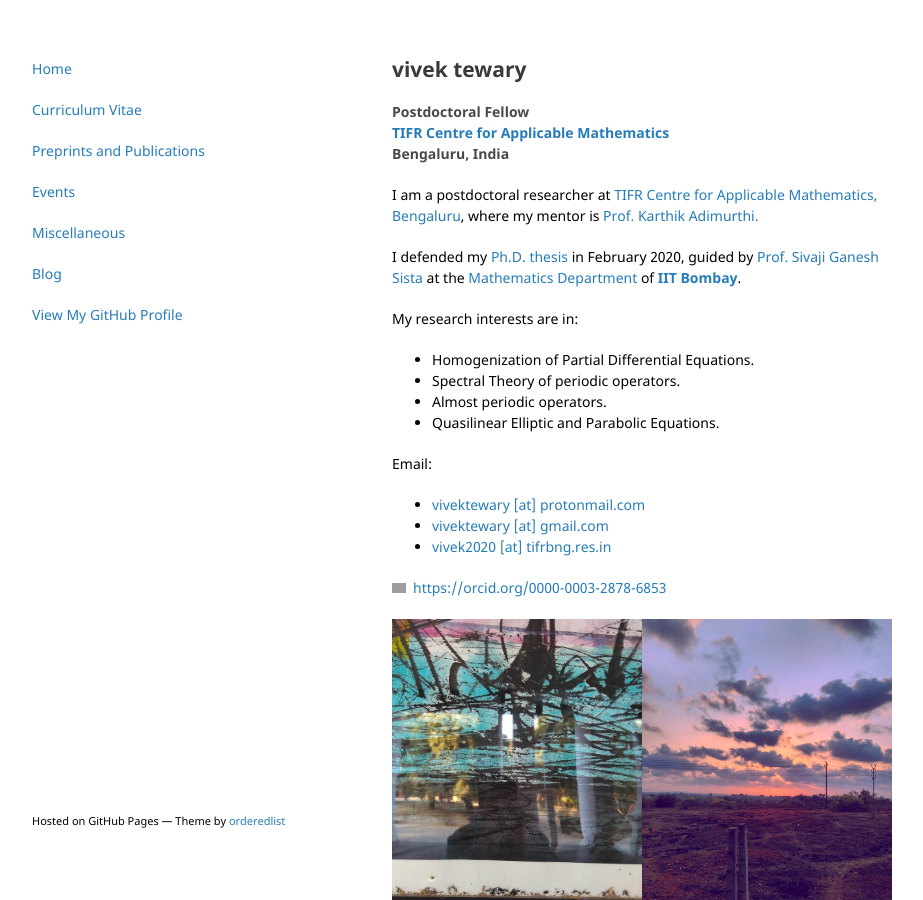
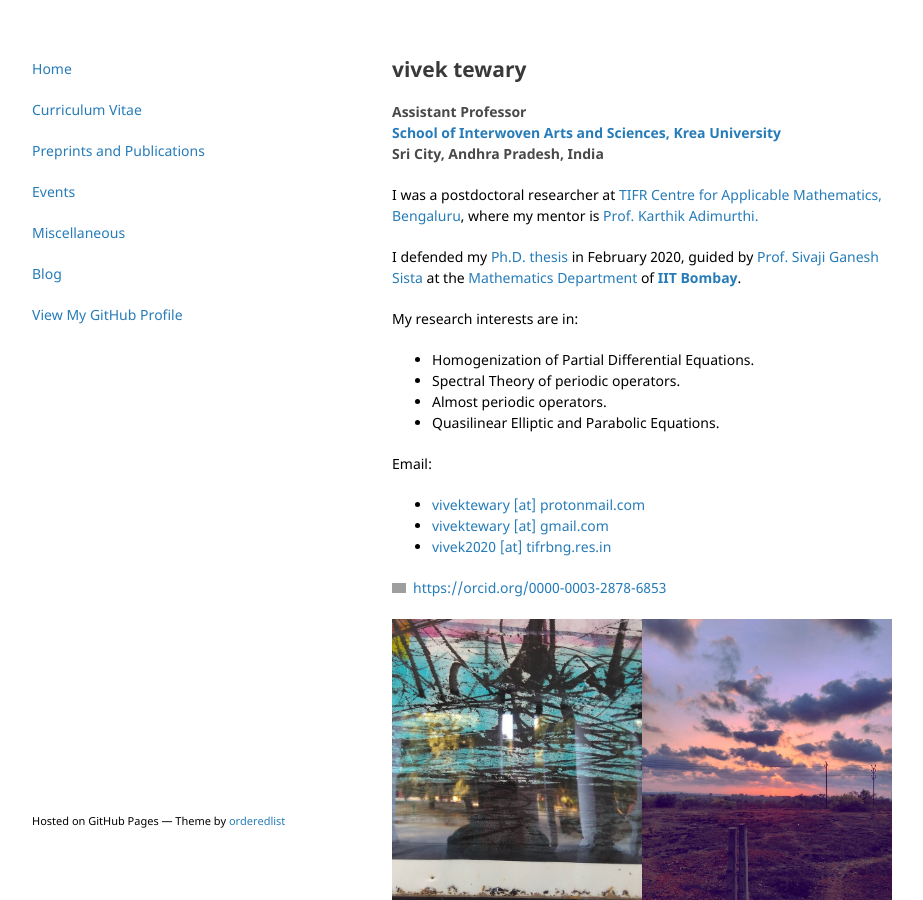
Before and after one commit to vivektewary/vivektewary.github.io, a Jekyll site: the page built from index.html, in a window 1280 px wide and 900 px high. Shown: the whole window, without its empty margins (178-1101 px from the left). Built offline with Jekyll 4.4.1, drawn with Linux system fonts in a browser that asks for light colours; grey boxes are pictures that could not be loaded.

Commit message:
Update index.html

```diff
--- a/index.html
+++ b/index.html
@@ -4,9 +4,9 @@ title: Home
 ---
 <h2>{{ "Vivek Tewary" | downcase }}</h2>
 
-<h4>Postdoctoral Fellow<br><a href="https://www.math.tifrbng.res.in/"style="text-decoration:none" target="_blank">TIFR Centre for Applicable Mathematics</a><br> Bengaluru, India</h4>
+<h4>Assistant Professor<br><a href="https://krea.edu.in/sias/"style="text-decoration:none" target="_blank">School of Interwoven Arts and Sciences, Krea University</a><br> Sri City, Andhra Pradesh, India</h4>
 <p>
-I am a postdoctoral researcher at <a href="https://www.math.tifrbng.res.in/"style="text-decoration:none" target="_blank">TIFR Centre for Applicable Mathematics, Bengaluru</a>, where my mentor is <a href="https://sites.google.com/view/karthikadimurthi/home"
+I was a postdoctoral researcher at <a href="https://www.math.tifrbng.res.in/"style="text-decoration:none" target="_blank">TIFR Centre for Applicable Mathematics, Bengaluru</a>, where my mentor is <a href="https://sites.google.com/view/karthikadimurthi/home"
 target="_blank"style="text-decoration:none">Prof. Karthik Adimurthi.</a>
 </p>
 <p>I defended my <a href="Thesis.pdf"style="text-decoration:none"target="_blank">Ph.D. thesis</a> in February 2020, guided by <a href="http://www.math.iitb.ac.in/~siva/"
```
